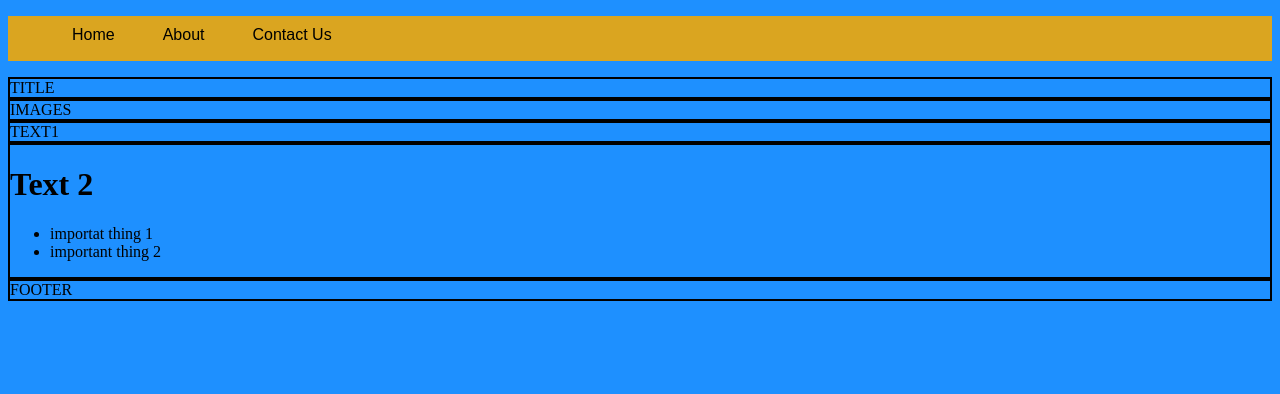
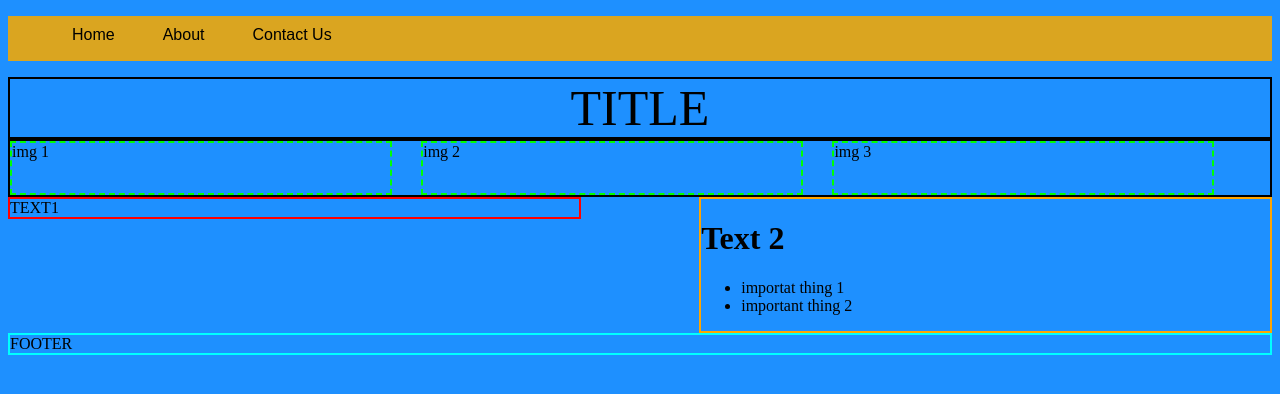
Before and after one commit to tkylesh/CSS1, a plain HTML site: page index.html in a window 1280 px wide. Drawn offline with Linux system fonts and the light colour scheme.

Commit message:
added styles

```diff
--- a/index.html
+++ b/index.html
@@ -13,7 +13,11 @@
 </ul>
 </nav>
 	<div class="new-border title">TITLE</div>
-	<div class="new-border image">IMAGES</div>
+	<div class="new-border image">
+		<div class="img-box">img 1</div>
+		<div class="img-box">img 2</div>
+		<div class="img-box">img 3</div>
+	</div>
 	<div class="new-border text1">TEXT1</div>
 	<div class="new-border text2">
 		<h1>Text 2</h1>
@@ -23,4 +27,5 @@
 		</ul>
 	</div>
 	<div class="new-border footer">FOOTER</div>
-</body</htm
+</body>
+</html>
--- a/styles.css
+++ b/styles.css
@@ -1,5 +1,11 @@
 body {
 	background-color: dodgerblue;
+}
+
+.title {
+	text-align: center;
+	border-color: green;
+	font-size: 50px;
 }
 
 .new-border {
@@ -22,3 +28,28 @@ body {
 	float: left;
 	cursor: pointer;
 }
+
+.img-box {
+	width: 30%;
+	height: 50px;
+	border: 2px dashed lime;
+	display: inline-block;
+	margin-right: 2%;
+}
+.text1{
+	border-color: red;
+	float: left;
+	width: 45%;
+}
+.text2{
+	border-color: orange;
+	float: right;
+	width: 45%;
+
+}
+
+.footer{
+	border-color: aqua;
+	clear: both;
+
+}
```
